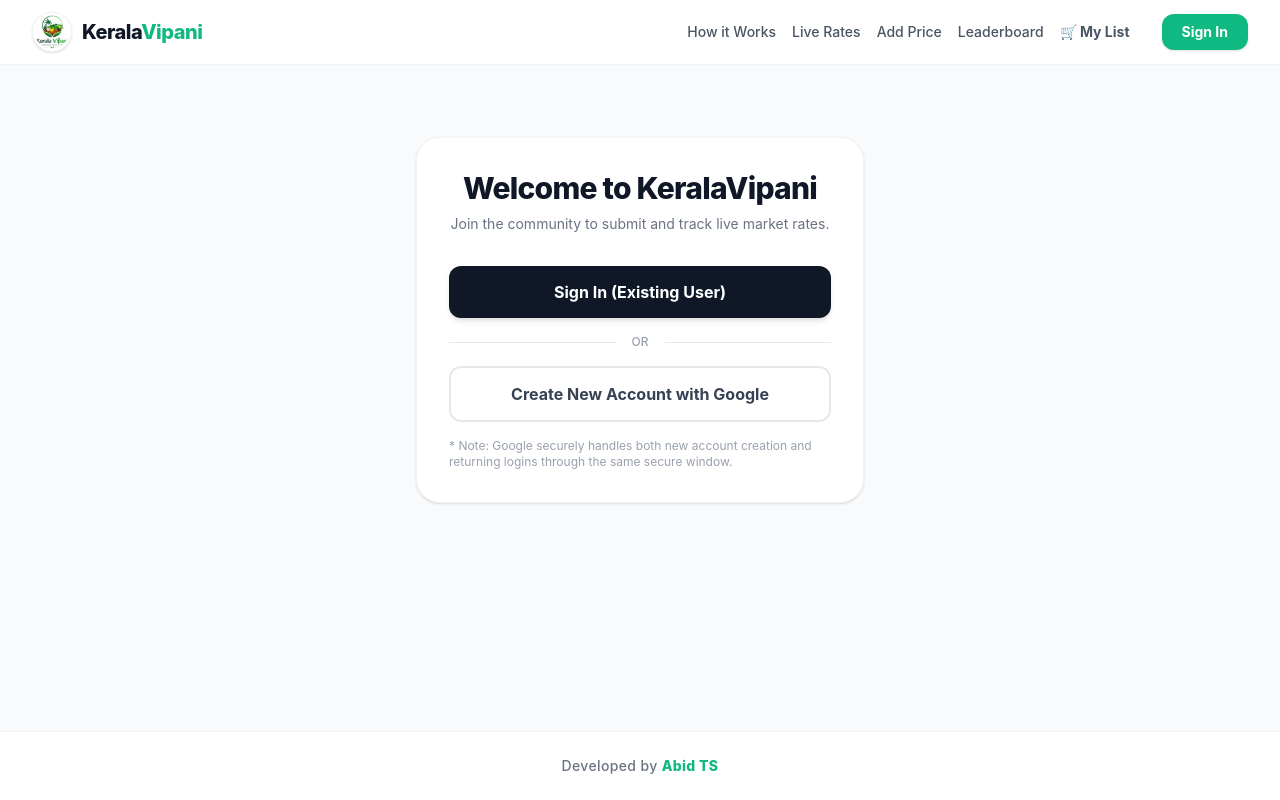
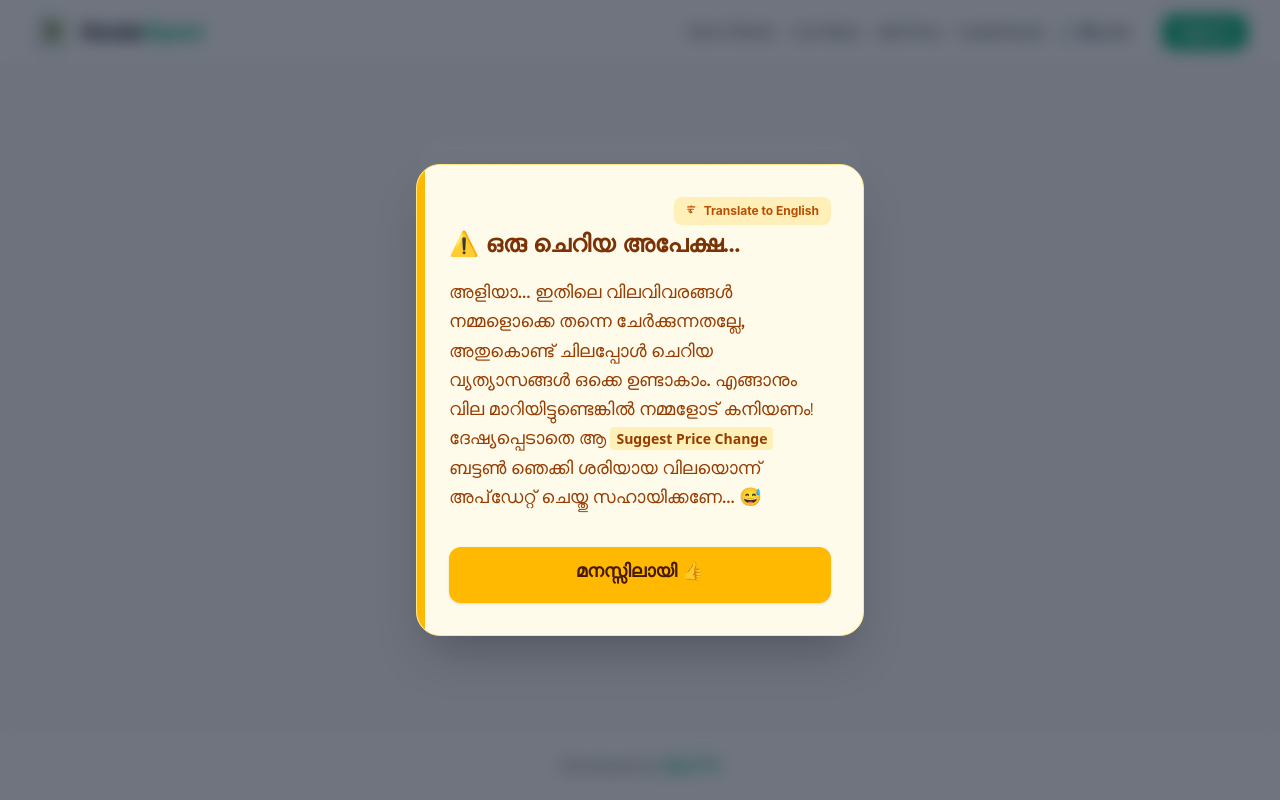
Before and after one commit to abid0853/keralavipani, a React (Vite) app: page /login in a window 1280 px wide. Built offline with nearby package versions, Linux system fonts and the light colour scheme; no server answers.

Commit message:
domain changed , welcomemodel added translate added to how it works

```diff
--- a/src/App.jsx
+++ b/src/App.jsx
@@ -11,6 +11,7 @@
 import Leaderboard from './pages/Leaderboard';
 import HowItWorks from './pages/HowItWorks';
 import ShoppingList from './pages/ShoppingList';
+import WelcomeModal from './components/WelcomeModal';
 
 function App() {
   return (
@@ -18,6 +19,9 @@
       <div className="min-h-screen bg-gray-50 flex flex-col font-sans relative">
 
         <Navbar />
+
+
+        <WelcomeModal /> {/* <-- 2. ADD THE WELCOME MODAL HERE */}
 
         <main className="flex-grow container mx-auto p-4 md:p-6 w-full">
           <Routes>
--- /dev/null
+++ b/src/components/WelcomeModal.jsx
@@ -0,0 +1,88 @@
+import { useState, useEffect } from 'react';
+
+export default function WelcomeModal() {
+  const [isOpen, setIsOpen] = useState(false);
+  const [lang, setLang] = useState('ml'); // 'ml' for Malayalam, 'en' for English
+
+  useEffect(() => {
+    const hasSeenModal = localStorage.getItem('hasSeenWelcomeDisclaimer');
+    if (!hasSeenModal) {
+      setIsOpen(true);
+    }
+  }, []);
+
+  const handleClose = () => {
+    setIsOpen(false);
+    localStorage.setItem('hasSeenWelcomeDisclaimer', 'true');
+  };
+
+  if (!isOpen) return null;
+
+  return (
+    <div className="fixed inset-0 z-[100] flex items-center justify-center p-4 bg-gray-900/60 backdrop-blur-sm transition-opacity">
+
+      <style>
+        {`
+          @import url('https://fonts.googleapis.com/css2?family=Manjari:wght@400;700&display=swap');
+        `}
+      </style>
+
+      {/* Modal Card */}
+      <div className="bg-amber-50 border border-amber-200 p-6 md:p-8 rounded-3xl shadow-2xl max-w-md w-full relative overflow-hidden">
+        <div className="absolute top-0 left-0 w-2 h-full bg-amber-400"></div>
+
+        {/* TRANSLATE TOGGLE BUTTON */}
+        <div className="flex justify-end mb-2">
+          <button
+            onClick={() => setLang(lang === 'ml' ? 'en' : 'ml')}
+            className="text-xs font-bold text-amber-700 bg-amber-200/50 hover:bg-amber-200 px-3 py-1.5 rounded-lg transition-colors flex items-center gap-1"
+          >
+            <svg className="w-3.5 h-3.5" fill="none" stroke="currentColor" viewBox="0 0 24 24">
+  <path
+    strokeLinecap="round"
+    strokeLinejoin="round"
+    strokeWidth="2"
+    d="M3 5h12M9 3v2m1.048 9.5A18.022 18.022 0 016.412 9m6.088 0H3m5 6.135a13.963 13.963 0 01-3.18-3.135"
+  />
+</svg>
+            {lang === 'ml' ? 'Translate to English' : 'മലയാളത്തിൽ കാണുക'}
+          </button>
+        </div>
+
+        {/* DYNAMIC HEADING */}
+        <h3
+          className="text-2xl font-bold text-amber-900 mb-4"
+          style={lang === 'ml' ? { fontFamily: "'Manjari', sans-serif" } : undefined}
+        >
+          {lang === 'ml' ? '⚠️ ഒരു ചെറിയ അപേക്ഷ...' : '⚠️ A small request...'}
+        </h3>
+
+        {/* DYNAMIC CONTENT */}
+        <p
+          className="text-amber-800 text-base md:text-lg leading-relaxed mb-8"
+          style={lang === 'ml' ? { fontFamily: "'Manjari', sans-serif" } : undefined}
+        >
+          {lang === 'ml' ? (
+            <>
+              അളിയാ... ഇതിലെ വിലവിവരങ്ങൾ നമ്മളൊക്കെ തന്നെ ചേർക്കുന്നതല്ലേ, അതുകൊണ്ട് ചിലപ്പോൾ ചെറിയ വ്യത്യാസങ്ങൾ ഒക്കെ ഉണ്ടാകാം. എങ്ങാനും വില മാറിയിട്ടുണ്ടെങ്കിൽ നമ്മളോട് കനിയണം! ദേഷ്യപ്പെടാതെ ആ <span className="font-bold bg-amber-200/50 px-1.5 py-0.5 rounded text-sm" style={{ fontFamily: "ui-sans-serif, system-ui, sans-serif" }}>Suggest Price Change</span> ബട്ടൺ ഞെക്കി ശരിയായ വിലയൊന്ന് അപ്‌ഡേറ്റ് ചെയ്തു സഹായിക്കണേ... 😅
+            </>
+          ) : (
+            <>
+              Bro... we are all contributing these price details together, so there might be slight variations sometimes. If a price has changed, please have mercy on us! Instead of getting upset, click that <span className="font-bold bg-amber-200/50 px-1.5 py-0.5 rounded text-sm">Suggest Price Change</span> button and help us update the correct rate... 😅
+            </>
+          )}
+        </p>
+
+        {/* DYNAMIC DISMISS BUTTON */}
+        <button
+          onClick={handleClose}
+          className="w-full py-3.5 bg-amber-400 hover:bg-amber-500 text-amber-950 text-lg font-bold rounded-xl transition-all shadow-sm hover:shadow active:scale-[0.98]"
+          style={lang === 'ml' ? { fontFamily: "'Manjari', sans-serif" } : undefined}
+        >
+          {lang === 'ml' ? 'മനസ്സിലായി 👍' : 'Got it! 👍'}
+        </button>
+      </div>
+
+    </div>
+  );
+}
--- a/src/pages/Dashboard.jsx
+++ b/src/pages/Dashboard.jsx
@@ -81,7 +81,7 @@
   }, [products, searchQuery, selectedDistrict, selectedCategory]);
 
   const handleWhatsAppShare = (product) => {
-    const message = `📈 *Live Market Rate*\n${product.name} in ${product.district} is currently *₹${product.currentPrice} / ${product.unit}*.\n\nCheck more live daily rates on KeralaVipani: https://keralavipani.vercel.app/`;
+    const message = `📈 *Live Market Rate*\n${product.name} in ${product.district} is currently *₹${product.currentPrice} / ${product.unit}*.\n\nCheck more live daily rates on KeralaVipani: https://keralavipani.abidts.work`;
     const whatsappUrl = `https://api.whatsapp.com/send?text=${encodeURIComponent(message)}`;
     window.open(whatsappUrl, '_blank');
   };
--- a/src/pages/HowItWorks.jsx
+++ b/src/pages/HowItWorks.jsx
@@ -1,6 +1,10 @@
+import { useState } from 'react';
 import { Link } from 'react-router-dom';
 
 export default function HowItWorks() {
+  // Add state to track the language for the disclaimer
+  const [lang, setLang] = useState('ml');
+
   return (
     <div className="max-w-4xl mx-auto mt-6 md:mt-10 pb-16 px-4 animate-fade-in-up">
 
@@ -81,17 +85,39 @@
       {/* FRIENDLY MALAYALAM DISCLAIMER */}
       <div className="mt-8 bg-amber-50 border border-amber-200 p-6 rounded-3xl shadow-sm relative overflow-hidden">
         <div className="absolute top-0 left-0 w-2 h-full bg-amber-400"></div>
+
+        {/* TRANSLATE TOGGLE BUTTON */}
+        <div className="flex justify-end mb-2 relative z-10">
+          <button
+            onClick={() => setLang(lang === 'ml' ? 'en' : 'ml')}
+            className="text-xs font-bold text-amber-700 bg-amber-200/50 hover:bg-amber-200 px-3 py-1.5 rounded-lg transition-colors flex items-center gap-1"
+          >
+            <svg className="w-3.5 h-3.5" fill="none" stroke="currentColor" viewBox="0 0 24 24">
+              <path strokeLinecap="round" strokeLinejoin="round" strokeWidth="2" d="M3 5h12M9 3v2m1.048 9.5A18.022 18.022 0 016.412 9m6.088 0H3m5 6.135a13.963 13.963 0 01-3.18-3.135" />
+            </svg>
+            {lang === 'ml' ? 'Translate to English' : 'മലയാളത്തിൽ കാണുക'}
+          </button>
+        </div>
+
         <h3
           className="text-xl font-bold text-amber-900 mb-3 flex items-center gap-2"
-          style={{ fontFamily: "'Manjari', sans-serif" }}
+          style={lang === 'ml' ? { fontFamily: "'Manjari', sans-serif" } : undefined}
         >
-          ⚠️ ഒരു ചെറിയ അപേക്ഷ...
+          {lang === 'ml' ? '⚠️ ഒരു ചെറിയ അപേക്ഷ...' : '⚠️ A small request...'}
         </h3>
         <p
           className="text-amber-800 text-base md:text-lg leading-relaxed"
-          style={{ fontFamily: "'Manjari', sans-serif" }}
+          style={lang === 'ml' ? { fontFamily: "'Manjari', sans-serif" } : undefined}
         >
-          അളിയാ... ഇതിലെ വിലവിവരങ്ങൾ നമ്മളൊക്കെ തന്നെ ചേർക്കുന്നതല്ലേ, അതുകൊണ്ട് ചിലപ്പോൾ ചെറിയ വ്യത്യാസങ്ങൾ ഒക്കെ ഉണ്ടാകാം. എങ്ങാനും വില മാറിയിട്ടുണ്ടെങ്കിൽ നമ്മളോട് കനിയണം! ദേഷ്യപ്പെടാതെ ആ <span className="font-bold bg-amber-200/50 px-1.5 py-0.5 rounded text-sm" style={{ fontFamily: "ui-sans-serif, system-ui, sans-serif" }}>Suggest Price Change</span> ബട്ടൺ ഞെക്കി ശരിയായ വിലയൊന്ന് അപ്‌ഡേറ്റ് ചെയ്തു സഹായിക്കണേ... 😅
+          {lang === 'ml' ? (
+            <>
+              അളിയാ... ഇതിലെ വിലവിവരങ്ങൾ നമ്മളൊക്കെ തന്നെ ചേർക്കുന്നതല്ലേ, അതുകൊണ്ട് ചിലപ്പോൾ ചെറിയ വ്യത്യാസങ്ങൾ ഒക്കെ ഉണ്ടാകാം. എങ്ങാനും വില മാറിയിട്ടുണ്ടെങ്കിൽ നമ്മളോട് കനിയണം! ദേഷ്യപ്പെടാതെ ആ <span className="font-bold bg-amber-200/50 px-1.5 py-0.5 rounded text-sm" style={{ fontFamily: "ui-sans-serif, system-ui, sans-serif" }}>Suggest Price Change</span> ബട്ടൺ ഞെക്കി ശരിയായ വിലയൊന്ന് അപ്‌ഡേറ്റ് ചെയ്തു സഹായിക്കണേ... 😅
+            </>
+          ) : (
+            <>
+              Bro... we are all contributing these price details together, so there might be slight variations sometimes. If a price has changed, please have mercy on us! Instead of getting upset, click that <span className="font-bold bg-amber-200/50 px-1.5 py-0.5 rounded text-sm">Suggest Price Change</span> button and help us update the correct rate... 😅
+            </>
+          )}
         </p>
       </div>
 
--- a/src/pages/ShoppingList.jsx
+++ b/src/pages/ShoppingList.jsx
@@ -88,7 +88,7 @@
     });
 
     message += `\n*Total Estimated:* ₹${totalEstimated}\n\n`;
-    message += `View live rates on: https://keralavipani.vercel.app/`;
+message += `View live rates on: https://keralavipani.abidts.work`;
 
     // Encode the message and open WhatsApp URL Scheme
     const whatsappUrl = `https://api.whatsapp.com/send?text=${encodeURIComponent(message)}`;
```
Also changed, not shown: index.html (+5 -5 lines), public/robots.txt, 1 other file (tests, documents, lock files or other folders).
